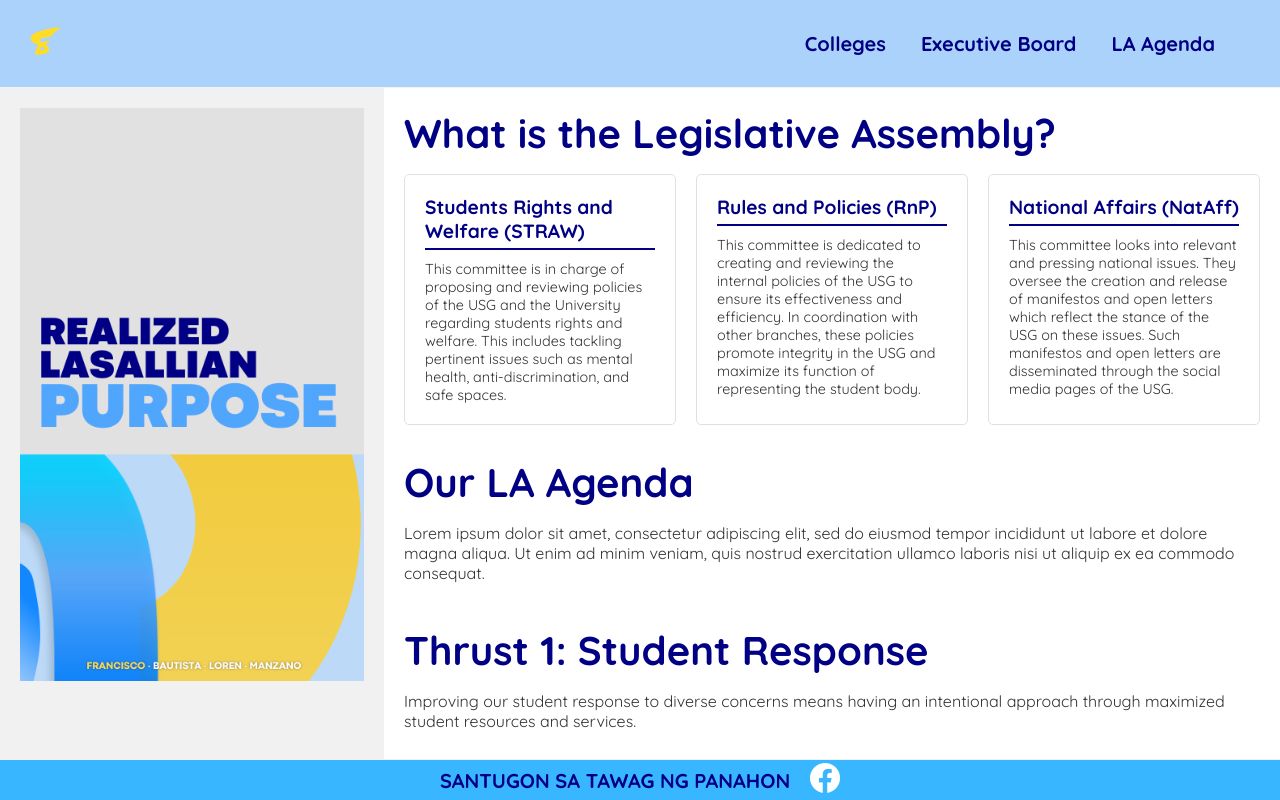
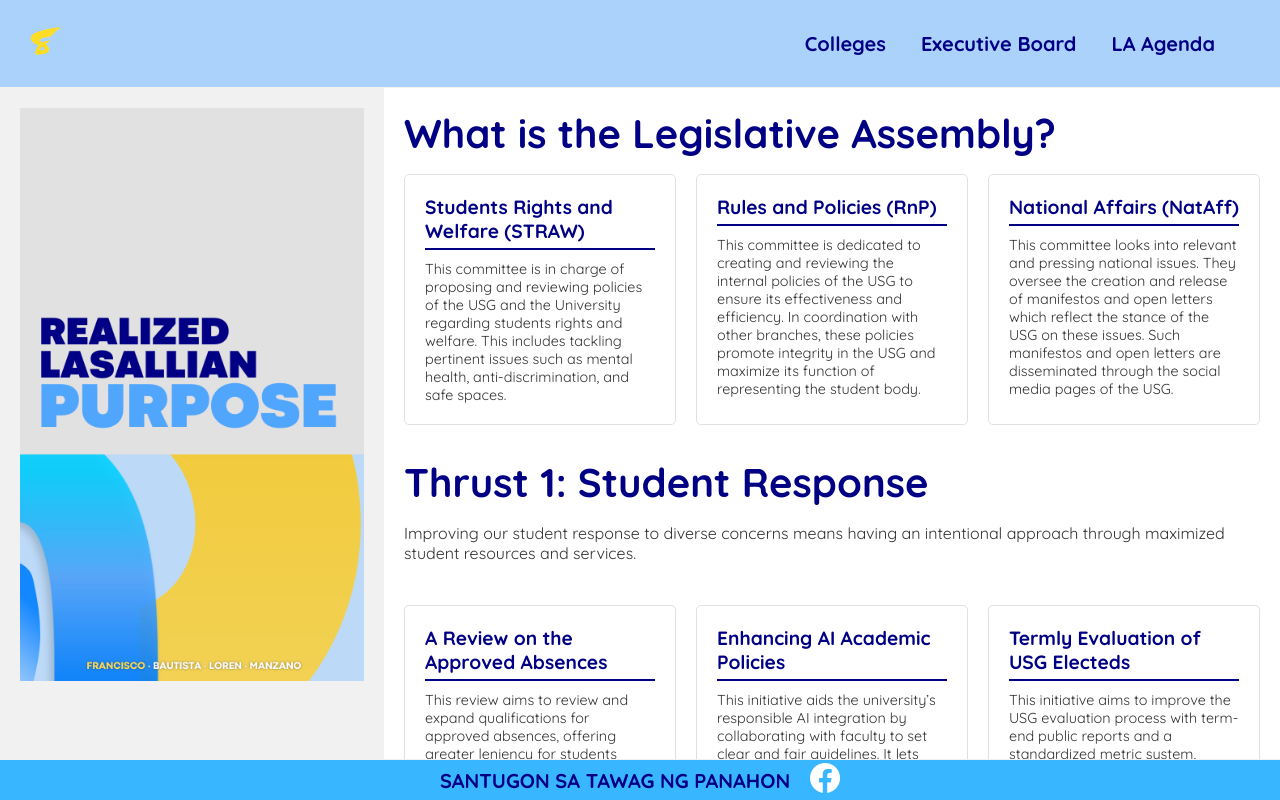
Before and after one commit to manoloenriquez/derecho39, a React (Create React App) app in the folder derecho-39/: page /agenda in a window 1280 px wide. Built offline with nearby package versions, Linux system fonts and the light colour scheme.

Commit message:
some bug changes
a

```diff
--- a/derecho-39/src/Eb.js
+++ b/derecho-39/src/Eb.js
@@ -14,7 +14,7 @@ const Eb = () => {
     },
     {
       title: "Campaign for the Enhancement of the University’s Online Interfaces, Platforms, and System",
-      description: "The Campaign for the Enhancement of the University’s Online Interfaces, Platforms, and Systems aims to modernize digital resources for the Lasallian community."
+      description: "The Campaign for the Enhancement of the University’s Online Interfaces, Platforms, and Systems aims to modernize digital resources for the Lasallian community. By gathering user feedback through surveys, focus groups, and open forums, the campaign will identify and address the needs of students, faculty, and staff. Targeted improvements will be made to platforms like MLS, Animosys, and Animo Connect, ensuring they are user-friendly and effective. The initiative will also provide training and support resources, fostering a streamlined online experience that enhances academic and professional succes for all users."
     },
     {
       title: "Veritas La Salle: An Information Dissemination Initiative",
--- a/derecho-39/src/agenda.js
+++ b/derecho-39/src/agenda.js
@@ -57,10 +57,10 @@ export default function Agenda() {
               </div>
             ))}
           </div>
-          <h1 className="title">Our LA Agenda</h1>
+          {/* <h1 className="title">Our LA Agenda</h1>
           <p className="intro-text">
             Lorem ipsum dolor sit amet, consectetur adipiscing elit, sed do eiusmod tempor incididunt ut labore et dolore magna aliqua. Ut enim ad minim veniam, quis nostrud exercitation ullamco laboris nisi ut aliquip ex ea commodo consequat.
-          </p>
+          </p> */}
 
           {/* Thrust Section */}
           <h2 className="title">{displayedThrust.title}</h2>
```
